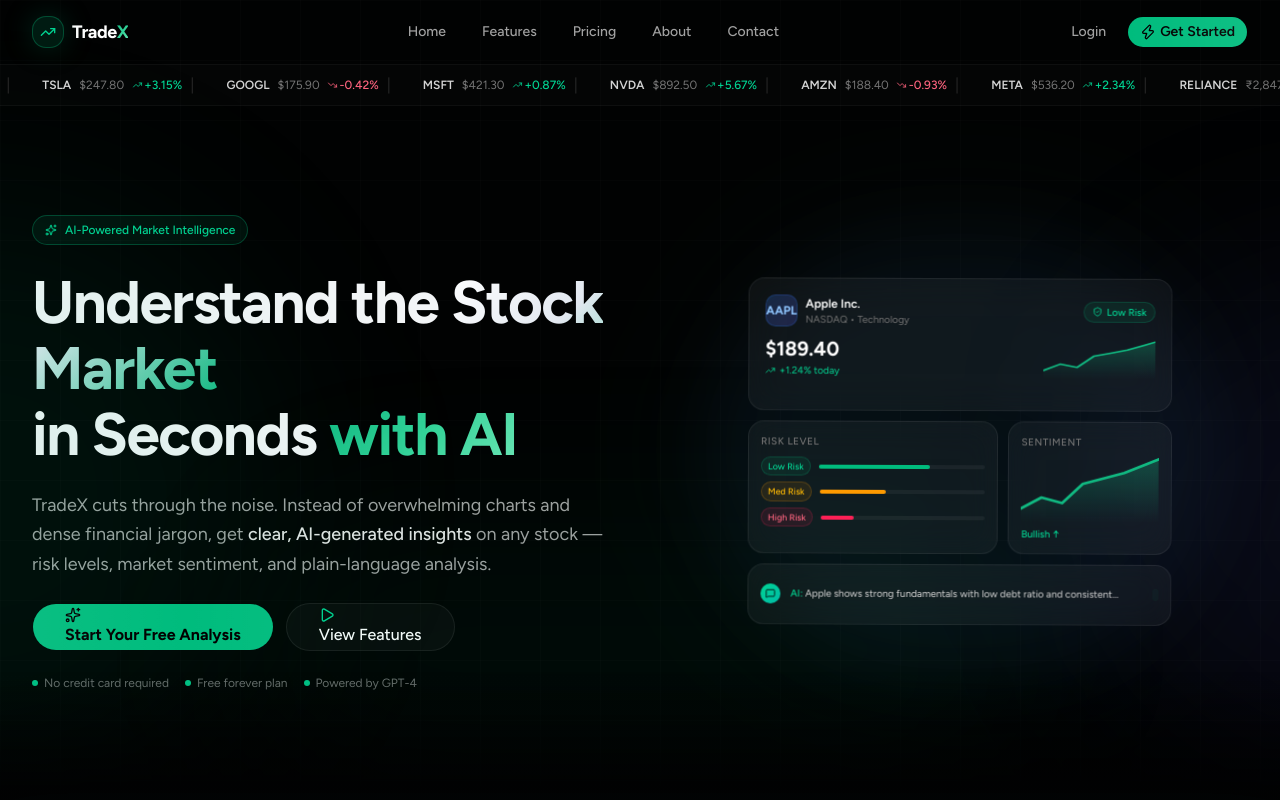
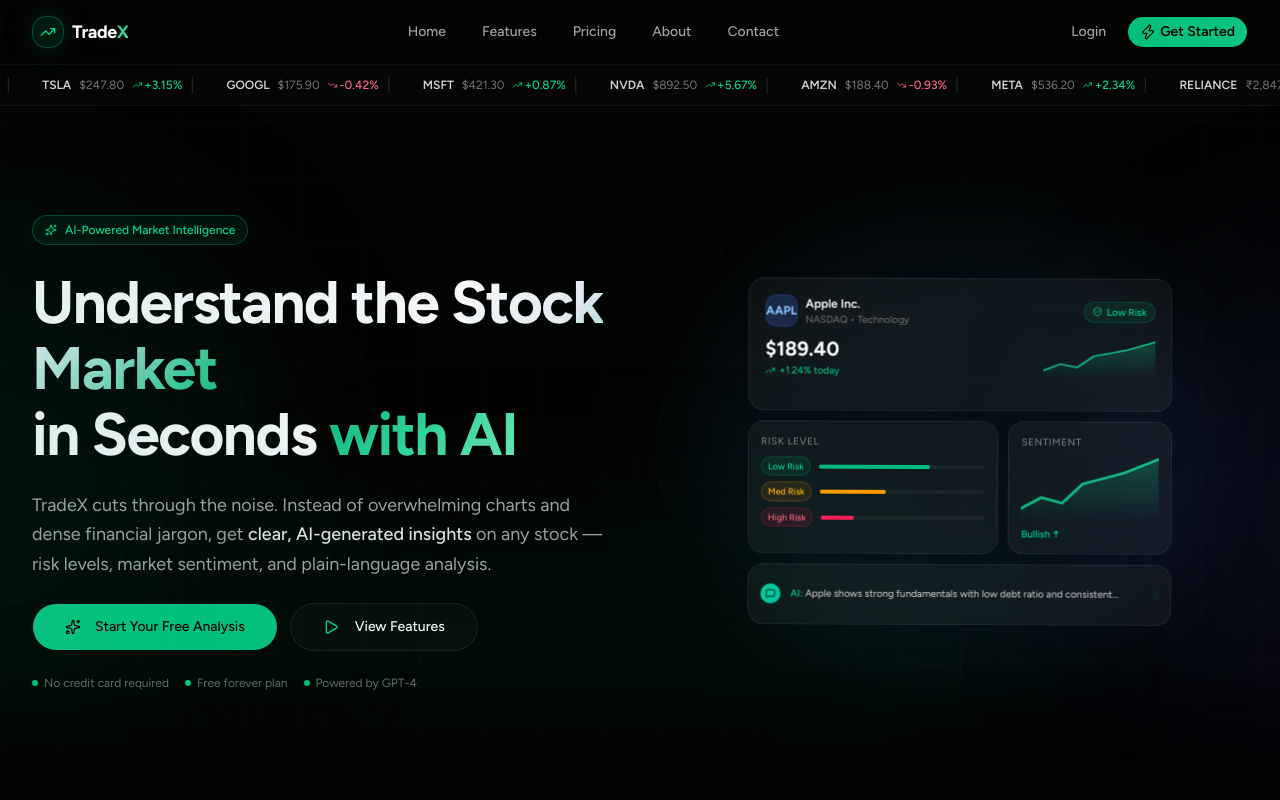
Before and after one commit to dariogeorge21/TradeX, a Next.js app: page / in a window 1280 px wide. Shown: the top 800 px of the page. Built offline with nearby package versions, Linux system fonts and the light colour scheme.

Commit message:
fix: build

```diff
--- a/app/lib/auth-definitions.ts
+++ b/app/lib/auth-definitions.ts
@@ -27,7 +27,7 @@ export const SignupFormSchema = z.object({
     })
     .trim(),
   terms: z.literal("true", {
-    errorMap: () => ({ message: "You must accept the terms to continue." }),
+    message: "You must accept the terms to continue.",
   }),
 });
 
--- a/components/landing/FeaturesSection.tsx
+++ b/components/landing/FeaturesSection.tsx
@@ -1,7 +1,7 @@
 "use client";
 
 import { useRef } from "react";
-import { motion, useInView } from "framer-motion";
+import { motion, useInView, Variants } from "framer-motion";
 import { BrainCircuit, ShieldCheck, Newspaper, MessageSquare, TrendingUp, TrendingDown, BarChart3 } from "lucide-react";
 import { Card, CardContent, CardHeader, CardTitle, CardDescription } from "@/components/ui/card";
 import { Badge } from "@/components/ui/badge";
@@ -112,12 +112,12 @@ function NewsItems() {
 }
 
 /* ─── Animation variants ─────────────────────────────────────────── */
-const containerVariants = {
+const containerVariants: Variants = {
   hidden: {},
   show: { transition: { staggerChildren: 0.12 } },
 };
 
-const cardVariants = {
+const cardVariants: Variants = {
   hidden: { opacity: 0, y: 32, scale: 0.97 },
   show: { opacity: 1, y: 0, scale: 1, transition: { duration: 0.5, ease: [0.21, 0.47, 0.32, 0.98] } },
 };
--- a/components/landing/HeroSection.tsx
+++ b/components/landing/HeroSection.tsx
@@ -2,7 +2,7 @@
 
 import { motion } from "framer-motion";
 import { ArrowRight, Play, Sparkles, TrendingUp, TrendingDown, MessageSquare, ShieldCheck } from "lucide-react";
-import { Button } from "@/components/ui/button";
+import { Button, buttonVariants } from "@/components/ui/button";
 import { Badge } from "@/components/ui/badge";
 import Link from "next/link";
 
@@ -243,30 +243,30 @@ export function HeroSection() {
                 transition={{ duration: 0.6, delay: 0.3 }}
                 className="flex flex-col sm:flex-row gap-3"
               >
-                <Button
-                  size="lg"
+                <Link
+                  href="/signup"
                   id="hero-cta-primary"
-                  className="relative bg-emerald-500 hover:bg-emerald-400 text-black font-bold text-base h-12 px-8 overflow-hidden group/btn transition-all duration-300 hover:shadow-2xl hover:shadow-emerald-500/30 hover:-translate-y-0.5"
-                  asChild
+                  className={buttonVariants({
+                    size: "lg",
+                    className: "relative bg-emerald-500 hover:bg-emerald-400 text-black font-bold text-base h-12 px-8 overflow-hidden group/btn transition-all duration-300 hover:shadow-2xl hover:shadow-emerald-500/30 hover:-translate-y-0.5"
+                  })}
                 >
-                  <Link href="/signup">
                   <Sparkles className="w-4 h-4 mr-2" />
                   Start Your Free Analysis
                   <div className="absolute inset-0 animate-shimmer" />
                 </Link>
-                </Button>
-                <Button
-                  variant="outline"
-                  size="lg"
+                <Link
+                  href="/features"
                   id="hero-cta-demo"
-                  className="border-white/10 hover:border-white/25 bg-white/3 hover:bg-white/6 text-white font-medium text-base h-12 px-8 gap-2 transition-all duration-300 hover:-translate-y-0.5"
-                  asChild
+                  className={buttonVariants({
+                    variant: "outline",
+                    size: "lg",
+                    className: "border-white/10 hover:border-white/25 bg-white/3 hover:bg-white/6 text-white font-medium text-base h-12 px-8 gap-2 transition-all duration-300 hover:-translate-y-0.5"
+                  })}
                 >
-                  <Link href="/features">
                   <Play className="w-4 h-4 text-emerald-400 mr-2" />
                   View Features
                 </Link>
-                </Button>
               </motion.div>
 
               {/* Trust indicators */}
--- a/components/landing/Navbar.tsx
+++ b/components/landing/Navbar.tsx
@@ -3,7 +3,7 @@
 import { useState, useEffect } from "react";
 import { motion, AnimatePresence } from "framer-motion";
 import { Menu, X, TrendingUp, Zap } from "lucide-react";
-import { Button } from "@/components/ui/button";
+import { Button, buttonVariants } from "@/components/ui/button";
 import { cn } from "@/lib/utils";
 import Link from "next/link";
 
@@ -72,27 +72,29 @@ export function Navbar() {
 
             {/* Desktop CTA */}
             <div className="hidden md:flex items-center gap-2">
-              <Button
-                variant="ghost"
-                size="sm"
-                className="text-neutral-400 hover:text-white hover:bg-white/5"
-                asChild
+              <Link
+                href="/login"
+                className={buttonVariants({
+                  variant: "ghost",
+                  size: "sm",
+                  className: "text-neutral-400 hover:text-white hover:bg-white/5"
+                })}
               >
-                <Link href="/login">Login</Link>
-              </Button>
-              <Button
-                size="sm"
-                className="relative bg-emerald-500 hover:bg-emerald-400 text-black font-semibold overflow-hidden group/btn transition-all duration-300 hover:shadow-lg hover:shadow-emerald-500/25"
-                asChild
+                Login
+              </Link>
+              <Link
+                href="/signup"
+                className={buttonVariants({
+                  size: "sm",
+                  className: "relative bg-emerald-500 hover:bg-emerald-400 text-black font-semibold overflow-hidden group/btn transition-all duration-300 hover:shadow-lg hover:shadow-emerald-500/25"
+                })}
               >
-                <Link href="/signup">
                 <span className="flex items-center">
                   <Zap className="w-3.5 h-3.5 mr-1" />
                   Get Started
                 </span>
                 <div className="absolute inset-0 animate-shimmer" />
               </Link>
-              </Button>
             </div>
 
             {/* Mobile Toggle */}
@@ -130,17 +132,27 @@ export function Navbar() {
                 </Link>
               ))}
               <div className="flex gap-2 mt-3 pt-3 border-t border-white/[0.06]">
-                <Button variant="outline" size="sm" className="flex-1 text-sm border-white/10" asChild onClick={() => setIsMobileOpen(false)}>
-                  <Link href="/login">Login</Link>
-                </Button>
-                <Button
-                  size="sm"
-                  className="flex-1 bg-emerald-500 hover:bg-emerald-400 text-black font-semibold text-sm"
-                  asChild
+                <Link
+                  href="/login"
                   onClick={() => setIsMobileOpen(false)}
+                  className={buttonVariants({
+                    variant: "outline",
+                    size: "sm",
+                    className: "flex-1 text-sm border-white/10"
+                  })}
                 >
-                  <Link href="/signup">Get Started</Link>
-                </Button>
+                  Login
+                </Link>
+                <Link
+                  href="/signup"
+                  onClick={() => setIsMobileOpen(false)}
+                  className={buttonVariants({
+                    size: "sm",
+                    className: "flex-1 bg-emerald-500 hover:bg-emerald-400 text-black font-semibold text-sm"
+                  })}
+                >
+                  Get Started
+                </Link>
               </div>
             </div>
           </motion.div>
--- a/components/ui/spinner.tsx
+++ b/components/ui/spinner.tsx
@@ -4,7 +4,7 @@ import { Loading03Icon } from "@hugeicons/core-free-icons"
 
 function Spinner({ className, ...props }: React.ComponentProps<"svg">) {
   return (
-    <HugeiconsIcon icon={Loading03Icon} strokeWidth={2} data-slot="spinner" role="status" aria-label="Loading" className={cn("size-4 animate-spin", className)} {...props} />
+    <HugeiconsIcon icon={Loading03Icon} strokeWidth={2} data-slot="spinner" role="status" aria-label="Loading" className={cn("size-4 animate-spin", className)} {...(props as any)} />
   )
 }
 
```
Lines whose indentation alone changed are shown as unchanged.
